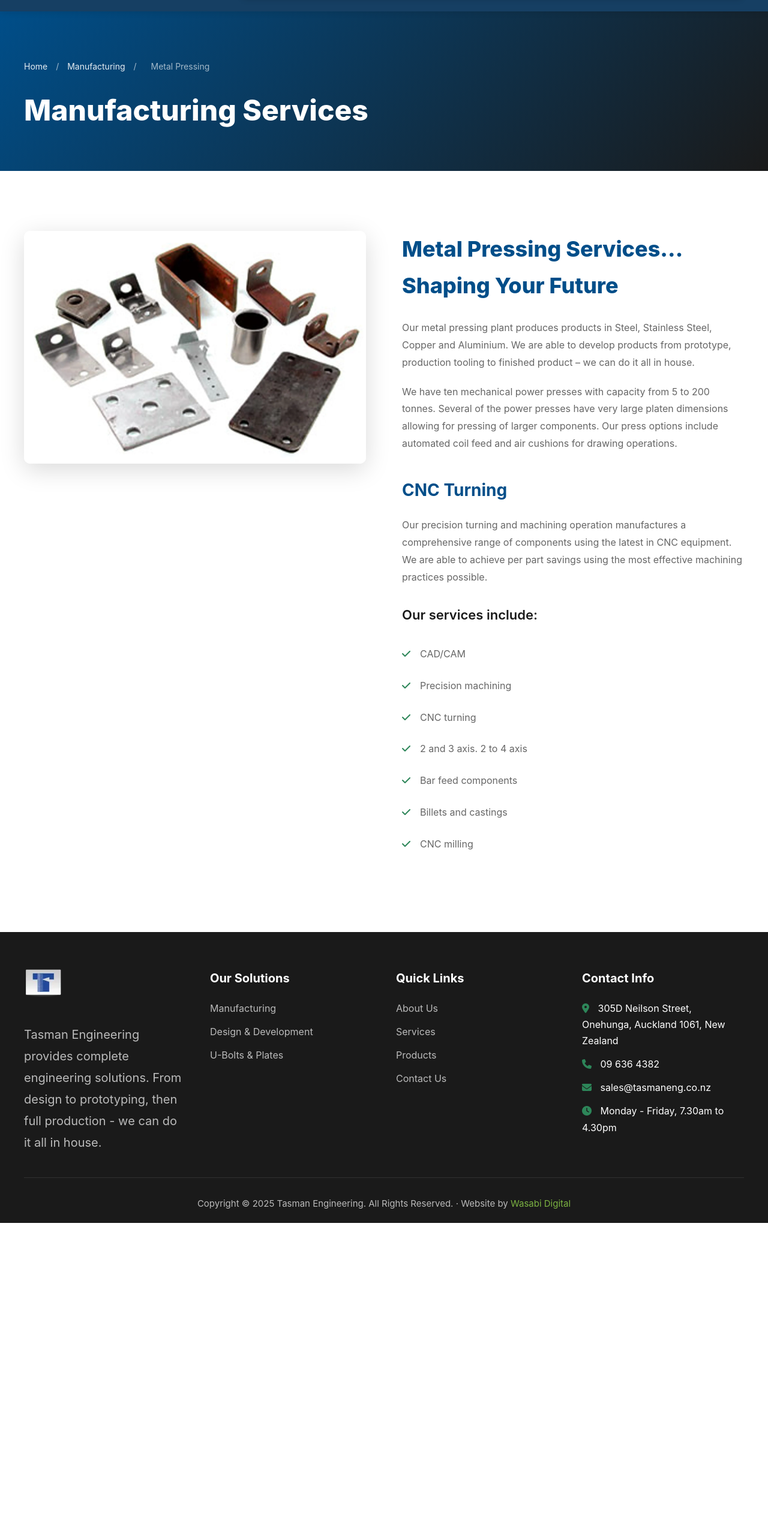
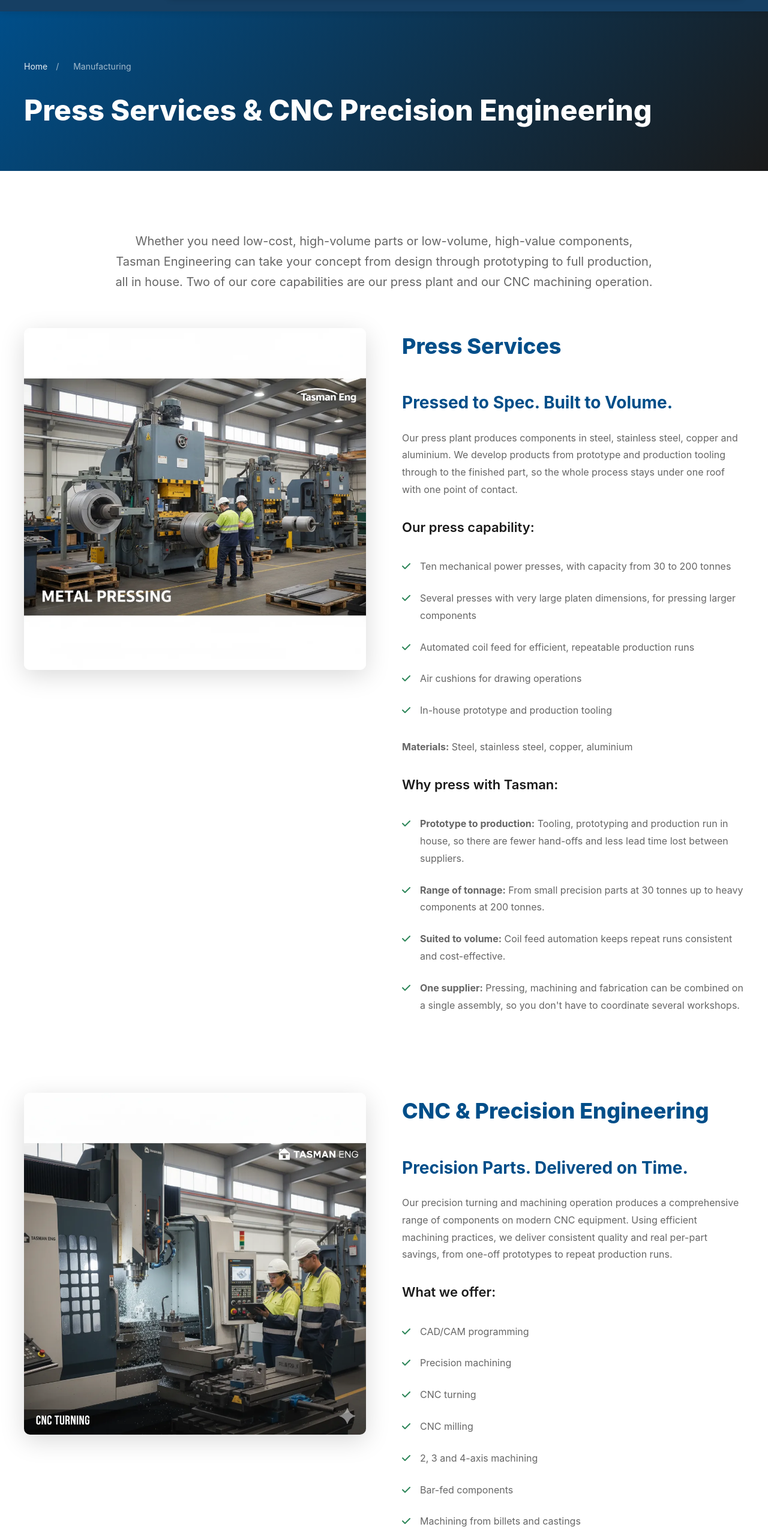
Before and after one commit to Wasabiboy/tasman-enginerring, a plain HTML site: page manufacturing.html in a window 1280 px wide. Shown: the part 241-2797 px from the top of the page at 60% size. Before the commit the page ends 2280 px from the top, so only its background shows below. Drawn offline with Linux system fonts and the light colour scheme.

Commit message:
Complete rewrite of manufacturing.html with Press Services and CNC sections
- Restructured page with two main service sections
- Press Services section (#press-services) with Pressed to Spec. Built to Volume.
- CNC & Precision Engineering section (#cnc-precision) with Precision Parts. Delivered on Time.
- Updated intro explaining concept to production capability
- Added detailed capability lists and benefits for each service
- Added scroll-margin-top for proper anchor positioning
- Updated navigation to include About Us link
- Added Get a Quote CTA section
- Updated meta descriptions and schema

Co-authored-by: Phillip Wesley-Brown <Wasabiboy@users.noreply.github.com>

```diff
--- a/manufacturing.html
+++ b/manufacturing.html
@@ -3,14 +3,14 @@
 <head>
     <meta charset="UTF-8">
     <meta name="viewport" content="width=device-width, initial-scale=1.0">
-    <title>Metal Pressing & CNC Turning Manufacturing - Tasman Engineering Auckland</title>
-    <meta name="description" content="Metal pressing and CNC turning services at Tasman Engineering Auckland. Power presses 5-200 tonnes, precision CNC machining, CAD/CAM, and automated coil feed systems.">
-    <link rel="canonical" href="https://www.tasmaneng.co.nz/manufacturing.html">
-    <meta property="og:title" content="Metal Pressing & CNC Turning Manufacturing - Tasman Engineering">
-    <meta property="og:description" content="Metal pressing and CNC turning services. Power presses 5-200 tonnes, precision machining, and full in-house manufacturing capabilities.">
+    <title>Press Services & CNC Precision Engineering - Tasman Engineering Auckland</title>
+    <meta name="description" content="Press services and CNC precision engineering at Tasman Engineering Auckland. Ten power presses 30-200 tonnes, modern CNC machining, from prototype to production.">
+    <link rel="canonical" href="https://www.tasmaneng.co.nz/manufacturing">
+    <meta property="og:title" content="Press Services & CNC Precision Engineering - Tasman Engineering">
+    <meta property="og:description" content="Press services 30-200 tonnes and CNC precision machining. From prototype through to full production, all in house.">
     <meta property="og:type" content="website">
-    <meta property="og:url" content="https://www.tasmaneng.co.nz/manufacturing.html">
-    <meta property="og:image" content="https://www.tasmaneng.co.nz/images/metalPressingimage.webp">
+    <meta property="og:url" content="https://www.tasmaneng.co.nz/manufacturing">
+    <meta property="og:image" content="https://www.tasmaneng.co.nz/images/Metal Pressing.webp">
     <meta property="og:site_name" content="Tasman Engineering">
     <link rel="stylesheet" href="css/style.css">
     <link rel="stylesheet" href="https://cdnjs.cloudflare.com/ajax/libs/font-awesome/6.4.0/css/all.min.css">
@@ -18,8 +18,8 @@
     {
         "@context": "https://schema.org",
         "@type": "Service",
-        "name": "Metal Pressing & CNC Turning",
-        "description": "Metal pressing and CNC turning manufacturing services. Power presses 5-200 tonnes, precision CNC machining, and CAD/CAM capabilities.",
+        "name": "Press Services & CNC Precision Engineering",
+        "description": "Press services with ten mechanical power presses 30-200 tonnes and modern CNC precision engineering. Prototype to production, all in house.",
         "provider": {
             "@type": "LocalBusiness",
             "name": "Tasman Engineering",
@@ -35,13 +35,13 @@
             }
         },
         "areaServed": "Auckland, New Zealand",
-        "serviceType": ["Metal Pressing", "CNC Turning", "CNC Milling", "Precision Machining"]
+        "serviceType": ["Press Services", "Metal Pressing", "CNC Turning", "CNC Milling", "Precision Machining"]
     }
     </script>
     <!-- Microsoft Clarity -->
     <script type="text/javascript">
         (function(c,l,a,r,i,t,y){
-            c[a]=c[a]||function(){(c[a].q=c[a].q||[]).push(arguments)};
+            c[a]=c[a]||function(){(c[a].q=c[a.q||[]).push(arguments)};
             t=l.createElement(r);t.async=1;t.src="https://www.clarity.ms/tag/"+i;
             y=l.getElementsByTagName(r)[0];y.parentNode.insertBefore(t,y);
         })(window, document, "clarity", "script", "weumgt1wii");
@@ -62,9 +62,10 @@
                     </div>
                     <ul class="nav-menu" id="navMenu">
                         <li><a href="index.html#home">HOME</a></li>
-                        <li><a href="index.html#services" class="active">MANUFACTURING</a></li>
+                        <li><a href="index.html#press-services" class="active">MANUFACTURING</a></li>
                         <li><a href="design-development.html">DESIGN & DEVELOPMENT</a></li>
                         <li><a href="u-bolts-plates.html">U-BOLTS & PLATES</a></li>
+                        <li><a href="about-us.html">ABOUT US</a></li>
                         <li><a href="index.html#contact">CONTACT US</a></li>
                     </ul>
                 </div>
@@ -82,38 +83,95 @@
     <section class="page-header">
         <div class="container">
             <div class="breadcrumb">
-                <a href="index.html">Home</a> <span>/</span> <a href="index.html#services">Manufacturing</a> <span>/</span> <span>Metal Pressing</span>
+                <a href="index.html">Home</a>
+                <span>/</span>
+                <span>Manufacturing</span>
             </div>
-            <h1>Manufacturing Services</h1>
+            <h1>Press Services & CNC Precision Engineering</h1>
         </div>
     </section>
 
     <!-- Service Detail Section -->
     <section class="service-detail">
         <div class="container">
+            <p style="font-size: 20px; margin-bottom: 60px; color: var(--text-light); text-align: center; max-width: 900px; margin-left: auto; margin-right: auto;">
+                Whether you need low-cost, high-volume parts or low-volume, high-value components, Tasman Engineering can take your concept from design through prototyping to full production, all in house. Two of our core capabilities are our press plant and our CNC machining operation.
+            </p>
+
+            <!-- Press Services Section -->
+            <div id="press-services" style="scroll-margin-top: 100px; margin-bottom: 100px;">
                 <div class="service-detail-content">
                     <div class="service-detail-image">
-                    <img src="images/metalPressingimage.webp" alt="Metal Pressing" loading="lazy">
+                        <img src="images/Metal Pressing.webp" alt="Press Services" loading="lazy">
                     </div>
                     <div class="service-detail-text">
-                    <h2>Metal Pressing Services… Shaping Your Future</h2>
-                    <p>Our metal pressing plant produces products in Steel, Stainless Steel, Copper and Aluminium. We are able to develop products from prototype, production tooling to finished product – we can do it all in house.</p>
-                    <p>We have ten mechanical power presses with capacity from 5 to 200 tonnes. Several of the power presses have very large platen dimensions allowing for pressing of larger components. Our press options include automated coil feed and air cushions for drawing operations.</p>
+                        <h2>Press Services</h2>
+                        <h3>Pressed to Spec. Built to Volume.</h3>
+                        <p>Our press plant produces components in steel, stainless steel, copper and aluminium. We develop products from prototype and production tooling through to the finished part, so the whole process stays under one roof with one point of contact.</p>
 
-                    <h3>CNC Turning</h3>
-                    <p>Our precision turning and machining operation manufactures a comprehensive range of components using the latest in CNC equipment. We are able to achieve per part savings using the most effective machining practices possible.</p>
+                        <h4>Our press capability:</h4>
+                        <ul class="service-list">
+                            <li>Ten mechanical power presses, with capacity from 30 to 200 tonnes</li>
+                            <li>Several presses with very large platen dimensions, for pressing larger components</li>
+                            <li>Automated coil feed for efficient, repeatable production runs</li>
+                            <li>Air cushions for drawing operations</li>
+                            <li>In-house prototype and production tooling</li>
+                        </ul>
 
-                    <h4>Our services include:</h4>
+                        <p><strong>Materials:</strong> Steel, stainless steel, copper, aluminium</p>
+
+                        <h4>Why press with Tasman:</h4>
                         <ul class="service-list">
-                        <li>CAD/CAM</li>
+                            <li><strong>Prototype to production:</strong> Tooling, prototyping and production run in house, so there are fewer hand-offs and less lead time lost between suppliers.</li>
+                            <li><strong>Range of tonnage:</strong> From small precision parts at 30 tonnes up to heavy components at 200 tonnes.</li>
+                            <li><strong>Suited to volume:</strong> Coil feed automation keeps repeat runs consistent and cost-effective.</li>
+                            <li><strong>One supplier:</strong> Pressing, machining and fabrication can be combined on a single assembly, so you don't have to coordinate several workshops.</li>
+                        </ul>
+                    </div>
+                </div>
+            </div>
+
+            <!-- CNC & Precision Engineering Section -->
+            <div id="cnc-precision" style="scroll-margin-top: 100px;">
+                <div class="service-detail-content">
+                    <div class="service-detail-image">
+                        <img src="images/CNC Turning.webp" alt="CNC & Precision Engineering" loading="lazy">
+                    </div>
+                    <div class="service-detail-text">
+                        <h2>CNC & Precision Engineering</h2>
+                        <h3>Precision Parts. Delivered on Time.</h3>
+                        <p>Our precision turning and machining operation produces a comprehensive range of components on modern CNC equipment. Using efficient machining practices, we deliver consistent quality and real per-part savings, from one-off prototypes to repeat production runs.</p>
+
+                        <h4>What we offer:</h4>
+                        <ul class="service-list">
+                            <li>CAD/CAM programming</li>
                             <li>Precision machining</li>
                             <li>CNC turning</li>
-                        <li>2 and 3 axis. 2 to 4 axis</li>
-                        <li>Bar feed components</li>
-                        <li>Billets and castings</li>
                             <li>CNC milling</li>
+                            <li>2, 3 and 4-axis machining</li>
+                            <li>Bar-fed components</li>
+                            <li>Machining from billets and castings</li>
+                        </ul>
+
+                        <h4>Why machine with Tasman:</h4>
+                        <ul class="service-list">
+                            <li><strong>Design support in house:</strong> CAD/CAM and our design team mean we can refine a part for manufacture before cutting begins.</li>
+                            <li><strong>Per-part savings:</strong> We plan machining to cut cycle times and cost, which matters most on repeat orders.</li>
+                            <li><strong>One supplier:</strong> Pressing, machining and fabrication can be combined on a single assembly, so you don't have to coordinate several workshops.</li>
                         </ul>
                     </div>
+                </div>
+            </div>
+        </div>
+    </section>
+
+    <!-- CTA Section -->
+    <section class="cta-section">
+        <div class="container">
+            <div class="cta-content">
+                <h2>Ready to Start Your Project?</h2>
+                <p>Send us your drawings, samples or ideas and we'll show you what we can do.</p>
+                <a href="index.html#contact" class="btn btn-primary btn-large">Get a Quote</a>
             </div>
         </div>
     </section>
@@ -131,15 +189,18 @@
                 <div class="footer-column">
                     <h4>Our Solutions</h4>
                     <ul>
-                        <li><a href="manufacturing.html">Manufacturing</a></li>
-                        <li><a href="design-development.html">Design & Development</a></li>
-                        <li><a href="u-bolts-plates.html">U-Bolts & Plates</a></li>
+                        <li><a href="/#press-services">Press Services</a></li>
+                        <li><a href="/#cnc-precision">CNC & Precision Engineering</a></li>
+                        <li><a href="/#custom-fabrication">Custom Fabrication</a></li>
+                        <li><a href="/#design-development">Design & Development</a></li>
+                        <li><a href="/#u-bolts-plates">U-Bolts & Plates</a></li>
                     </ul>
                 </div>
                 <div class="footer-column">
                     <h4>Quick Links</h4>
                     <ul>
-                        <li><a href="index.html#about">About Us</a></li>
+                        <li><a href="index.html#home">Home</a></li>
+                        <li><a href="about-us.html">About Us</a></li>
                         <li><a href="index.html#services">Services</a></li>
                         <li><a href="index.html#products">Products</a></li>
                         <li><a href="index.html#contact">Contact Us</a></li>
```
Lines whose indentation alone changed are shown as unchanged.
